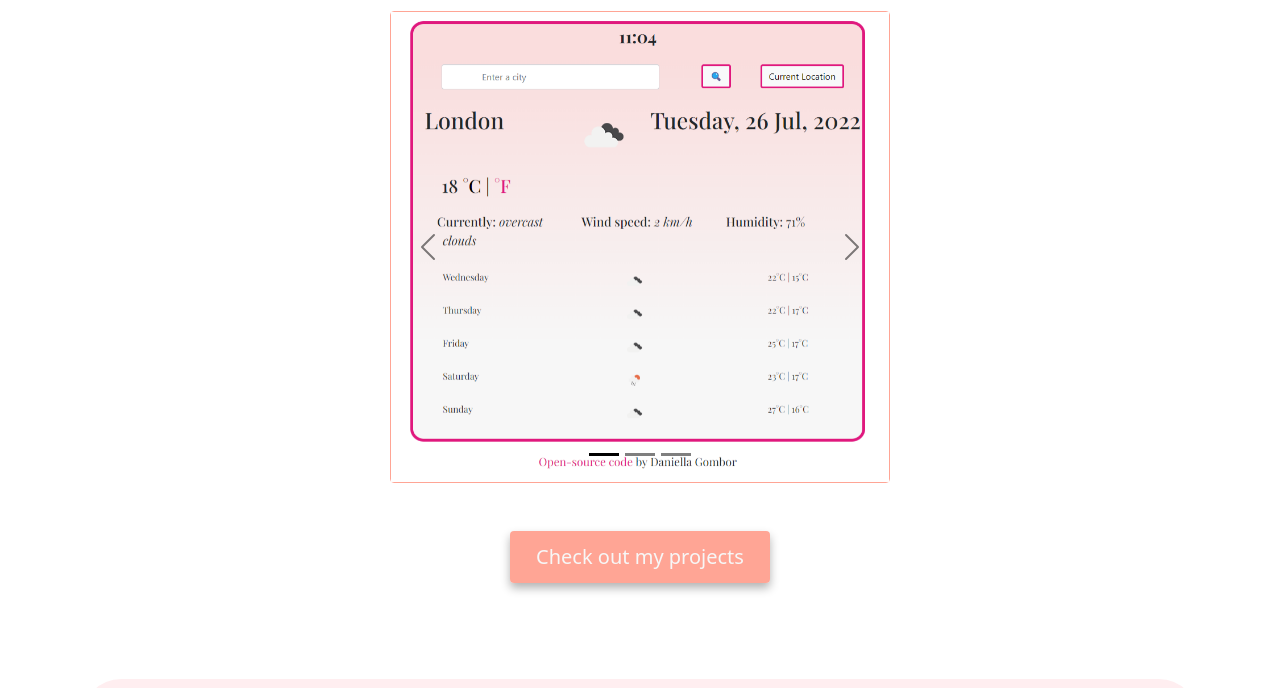
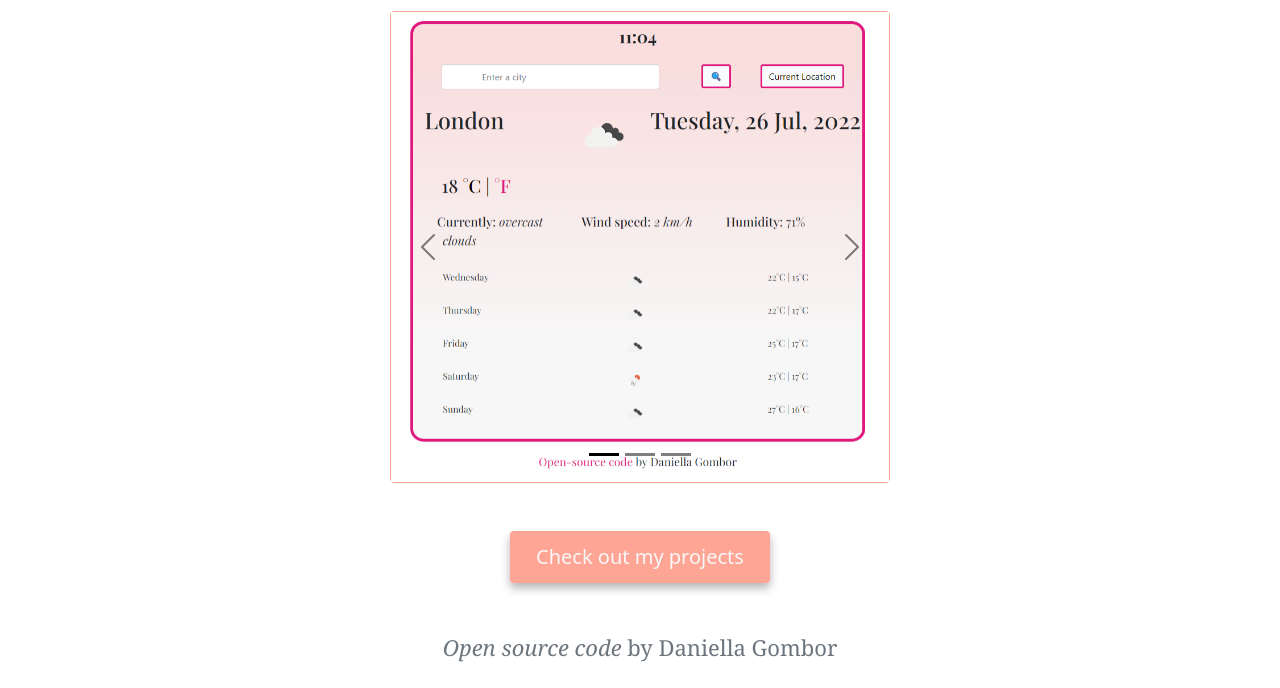
Before and after one commit to dandan-09/my-portfolio-project, a plain HTML site: page index.html in a window 1280 px wide. Shown: the part 669-1357 px from the top of the page. Drawn offline with nearby package versions, Linux system fonts and the light colour scheme; a web font is replaced by a local one.

Commit message:
Github repository link added

```diff
--- a/index.html
+++ b/index.html
@@ -192,6 +192,16 @@
       >
     </div>
 
+    <p class="text-center text-muted">
+      <a
+        href="https://github.com/dandan-09/my-portfolio-project"
+        target="_blank"
+        class="contact-link"
+        >Open source code</a
+      >
+      by Daniella Gombor
+    </p>
+
     <div class="container">
       <footer>
         <div class="social-links d-flex justify-content-center mt-5">
```
